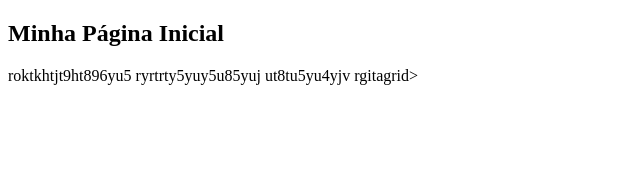
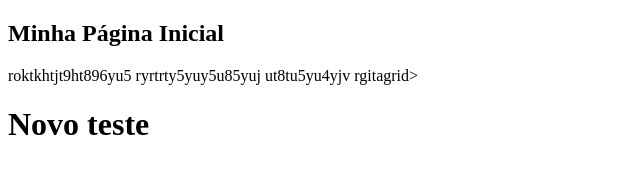
Before and after one commit to mjbatista/projeto-curso-git, a plain HTML site: page index.html in a window 1280 px wide. Shown: the whole page, without its empty margins (0-640 px from the left). Drawn offline with Linux system fonts and the light colour scheme.

Commit message:
Adicionando parágrafo novo teste

```diff
--- a/index.html
+++ b/index.html
@@ -15,5 +15,7 @@
     <h2>Minha Página Inicial</h2>
     roktkhtjt9ht896yu5 ryrtrty5yuy5u85yuj  ut8tu5yu4yjv rgitagrid>
 
+    <h1>Novo teste</h1>
+
   </body>
 </html>
```
